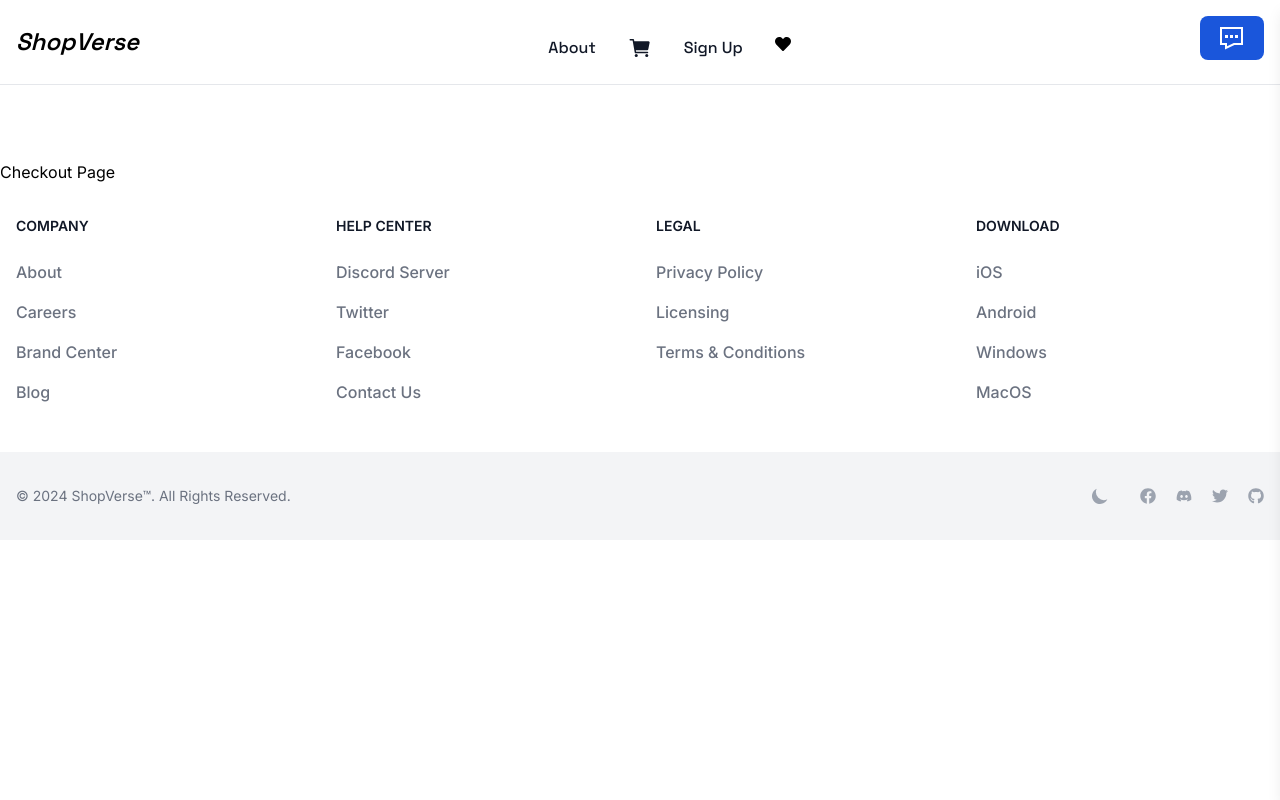
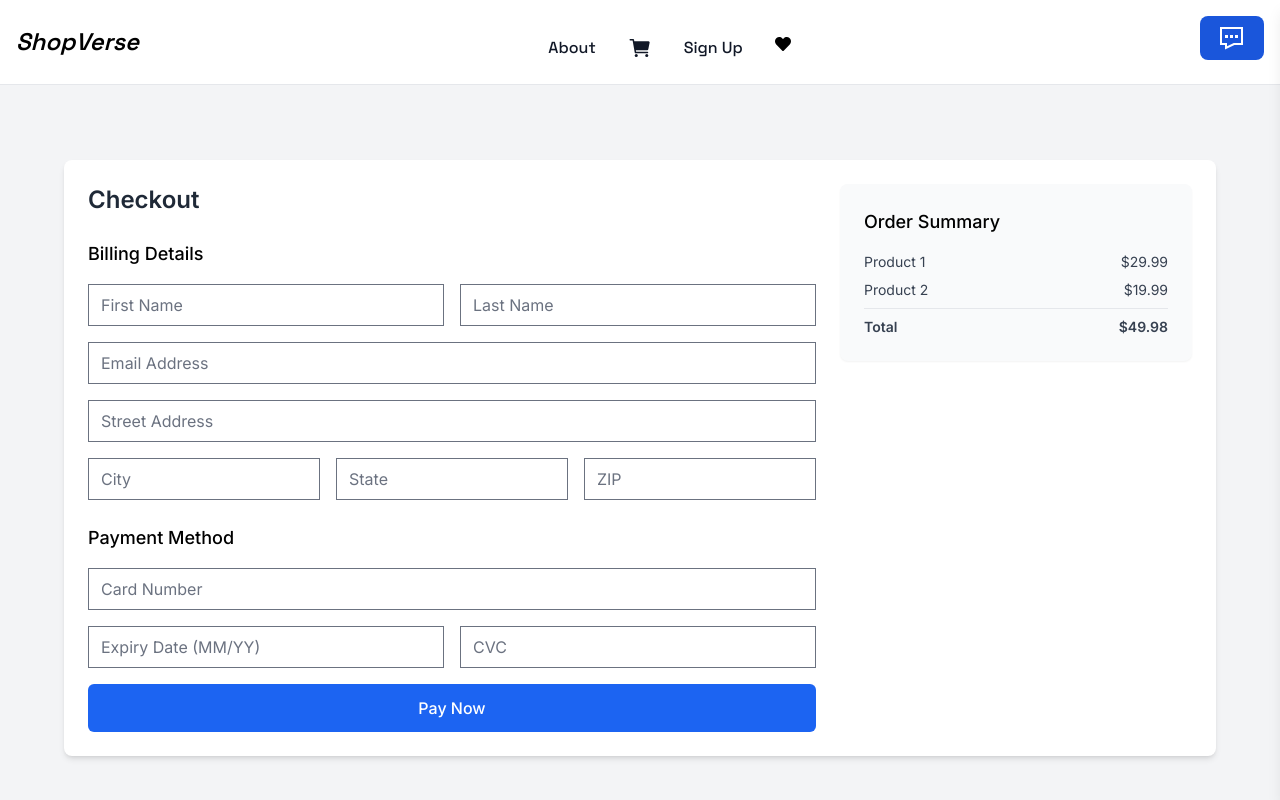
Before and after one commit to patrickiyiakimo/shopverse, a Next.js app: page /cart/checkout in a window 1280 px wide. Shown: the top 800 px of the page. Built offline with nearby package versions, Linux system fonts and the light colour scheme; a web font is replaced by a local one.

Commit message:
feat: added the checkout contents

```diff
--- a/app/cart/checkout/page.tsx
+++ b/app/cart/checkout/page.tsx
@@ -1,3 +1,76 @@
-export default function Page() {
-  return <h1 className="mt-40">Checkout Page</h1>;
+export default function CheckoutPage() {
+  return (
+    <div className="min-h-screen bg-gray-100 py-10 px-4 pt-40">
+      <div className="max-w-6xl mx-auto bg-white shadow-md rounded-lg overflow-hidden grid md:grid-cols-3 gap-6 p-6">
+        <div className="md:col-span-2 space-y-6">
+          <h2 className="text-2xl font-semibold text-gray-800">Checkout</h2>
+          <CheckoutForm />
+          <PaymentMethod />
+        </div>
+        <div>
+          <OrderSummary />
+        </div>
+      </div>
+    </div>
+  )
 }
+
+function CheckoutForm() {
+  return (
+    <form className="space-y-4">
+      <h3 className="text-lg font-medium">Billing Details</h3>
+      <div className="grid grid-cols-1 md:grid-cols-2 gap-4">
+        <input type="text" placeholder="First Name" className="input" />
+        <input type="text" placeholder="Last Name" className="input" />
+      </div>
+      <input type="email" placeholder="Email Address" className="input w-full" />
+      <input type="text" placeholder="Street Address" className="input w-full" />
+      <div className="grid grid-cols-1 md:grid-cols-3 gap-4">
+        <input type="text" placeholder="City" className="input" />
+        <input type="text" placeholder="State" className="input" />
+        <input type="text" placeholder="ZIP" className="input" />
+      </div>
+    </form>
+  )
+}
+
+function PaymentMethod() {
+  return (
+    <div className="mt-8">
+      <h3 className="text-lg font-medium mb-4">Payment Method</h3>
+      <form className="space-y-4">
+        <input type="text" placeholder="Card Number" className="input w-full" />
+        <div className="grid grid-cols-2 gap-4">
+          <input type="text" placeholder="Expiry Date (MM/YY)" className="input" />
+          <input type="text" placeholder="CVC" className="input" />
+        </div>
+        <button type="submit" className="w-full bg-blue-600 hover:bg-blue-700 text-white py-3 rounded-md font-medium">
+          Pay Now
+        </button>
+      </form>
+    </div>
+  )
+}
+
+function OrderSummary() {
+  return (
+    <div className="bg-gray-50 p-6 rounded-lg shadow-sm">
+      <h3 className="text-lg font-medium mb-4">Order Summary</h3>
+      <div className="space-y-2 text-sm text-gray-700">
+        <div className="flex justify-between">
+          <span>Product 1</span>
+          <span>$29.99</span>
+        </div>
+        <div className="flex justify-between">
+          <span>Product 2</span>
+          <span>$19.99</span>
+        </div>
+        <hr className="my-2" />
+        <div className="flex justify-between font-semibold">
+          <span>Total</span>
+          <span>$49.98</span>
+        </div>
+      </div>
+    </div>
+  )
+}
```
